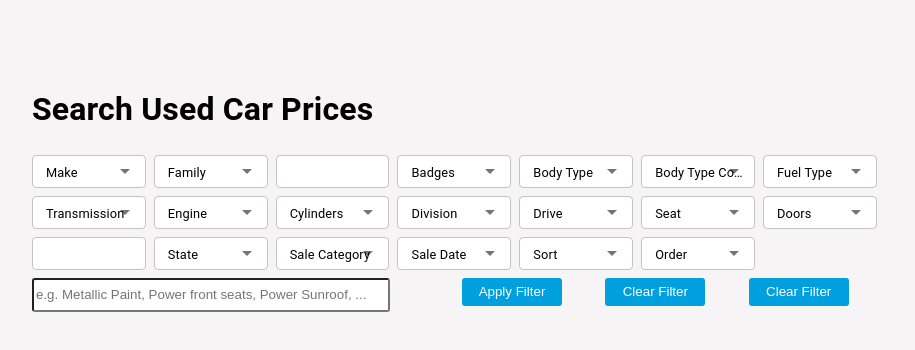
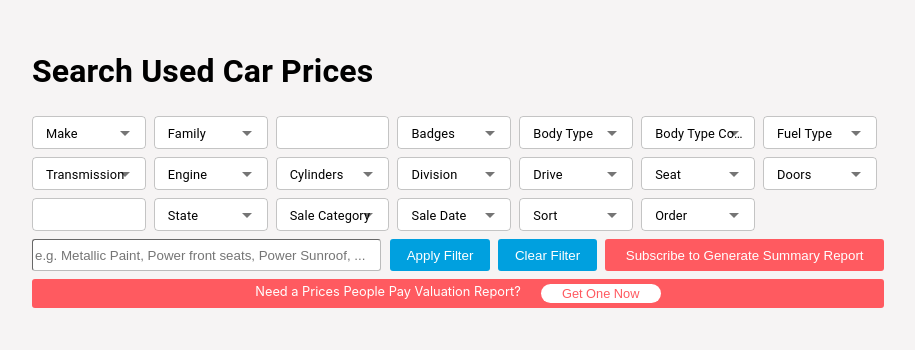
Before and after one commit to CTRL-C-AND-CTRL-V/2CloudPreInterview_ZhenGu, a React (Create React App) app in the folder React/car-search/: page / in a window 1280 px wide. Shown: the top 350 px of the page, without its empty margins (182-1097 px from the left). Built offline with nearby package versions, Linux system fonts and the light colour scheme; no server answers.

Commit message:
filter and clear filter

```diff
--- a/React/car-search/src/App.js
+++ b/React/car-search/src/App.js
@@ -189,12 +189,10 @@ function App(){
   }, [selectedMake, selectedFamily]);
 
   const handleYearChange = (event, newValue) => {
-    // newValue is an array with two elements: [min, max]
     setYear(newValue);
   };
 
   const handleodoChange = (event, newValue) => {
-    // newValue is an array with two elements: [min, max]
     setOdometer(newValue);
   };
 
@@ -203,8 +201,23 @@ function App(){
     const filterParams = {
       make: selectedMake,
       family: selectedFamily,
-      yearRange: [year[0], year[1]],
-      // ... any other fields you want to include
+      year_start: year[0],
+      year_end: year[1],
+      odometer_start: odometer[0],
+      odometer_end:odometer[1],
+      badges: badgesSelected,
+      bodyType: bodyTypeSelected,
+      bodyTypeConfig: bodyTypeConfigSelected,
+      fuelType:fuelTypeSelected,
+      transmission:transmissionSelected,
+      engine:engineSelected,
+      cylinders:cylindersSelected,
+      division:divisionSelected,
+      drive:driveSelected,
+      seat:seatSelected,
+      doors:doorsSelected,
+      state: stateSelected,
+      saleCategory:saleCategorySelected
     };
 
     // Construct query string
@@ -213,7 +226,7 @@ function App(){
       .map(([key, value]) => `${encodeURIComponent(key)}=${encodeURIComponent(value)}`)
       .join('&');
 
-    // Send request to your API
+    // Send request to API
     try {
       const response = await api.get(`/cars/filtered?${queryString}`);
       console.log('Filtered data:', response.data);
@@ -228,6 +241,21 @@ function App(){
     setSelectedFamily(null);
     setYear([]);
     setYearMinMax([]);
+    setBadgesSelected(null);
+    setBodyTypeSelected(null);
+    setBodyTypeConfigSelected(null);
+    setFuelTypeSelected(null);
+    setTransmissionSelected(null);
+    setEngineSelected(null);
+    setCylindersSelected(null);
+    setDivisionSelected(null);
+    setDriveSelected(null);
+    setSeatSelected(null);
+    setDoorsSelected(null);
+    setOdometer([]);
+    setOdometerMinMax([]);
+    setStateSelected(null);
+    setSaleCategorySelected(null);
   };
 
   const generateLable = (input) => {
@@ -240,7 +268,7 @@ function App(){
 
   return (
     <div className='background'>
-    <Container maxWidth="md" style={{marginTop:'5%'}}>
+    <Container maxWidth="md" style={{marginTop:'2%'}}>
       <Typography>
         <h1>Search Used Car Prices</h1>
       </Typography>
@@ -411,6 +439,7 @@ function App(){
         <Grid item md={1.7}>
           <Autocomplete
             options={doors}
+            getOptionLabel={(option) => option.toString()}
             loading={loading}
             disabled={!selectedMake}
             onChange={(event, newValue) => {
@@ -501,21 +530,28 @@ function App(){
               renderInput={(params) => <TextField {...params} label="Order" variant="outlined" />}
           />
         </Grid>
-        <Grid item md = {6}>
-          <input className='myinput' placeholder='e.g. Metallic Paint, Power front seats, Power Sunroof, ...'/>
+
+        <Grid item md = {5}>
+          <input className='myinput'  placeholder='e.g. Metallic Paint, Power front seats, Power Sunroof, ...'/>
         </Grid>
-        <Grid item md = {2}>
+        <Grid item md = {1.5}>
           <button className= 'mybtn'onClick={applyFilter}>Apply Filter</button>
         </Grid>
-        <Grid item md = {2}>
-        <button className= 'mybtn' onClick={clearFilter}>Clear Filter</button>
+        <Grid item md = {1.5}>
+          <button className= 'mybtn' onClick={clearFilter}>Clear Filter</button>
         </Grid>
-        <Grid item md = {2}>
-        <button className= 'mybtn' onClick={clearFilter}>Clear Filter</button>
+        <Grid item md = {4}>
+          <button className= 'mybtn2' onClick={clearFilter}>Subscribe to Generate Summary Report</button>
+        </Grid>
+        <Grid item md = {12}>
+          <div className='mytext'>
+            <div>Need a Prices People Pay Valuation Report?</div>
+            <button className='mybtn3'> Get One Now</button>
+          </div>
         </Grid>
         </ThemeProvider>
+
       </Grid>
-
 
     </Container>
     </div>
--- a/React/car-search/src/mycss.css
+++ b/React/car-search/src/mycss.css
@@ -18,14 +18,47 @@
   .myinput{
     height: 28px;
     border-radius: 3px;
-    width: 350px;
+    width: 98%;
+    border-color: #bbbbbb;
+    border-width: 1px;
   }
 
   .mybtn{
-    height: 28px;
+    height: 32px;
     border-radius: 3px;
-    width:100px;
     background-color: #00a0df;
     color: white;
     border: none;
+    width: 100%;
   }
+
+  .mybtn2{
+    height: 32px;
+    border-radius: 3px;
+    background-color: #ff5a60;
+    color: white;
+    border: none;
+    width:100%;
+  }
+
+  .mytext{
+    display: flex;
+    background-color: #ff5a60;
+    color: white;
+    text-align: center;
+    justify-content: center;
+    padding:5px;
+    font-size: 0.8rem;
+    border-radius: 3px;
+  }
+
+  .mybtn3{
+    border: none;
+    border-radius: 50px;
+    font-size: 0.8rem;
+    background-color: white;
+    color: #ff5a60;
+    padding: 2px;
+    width: 120px;
+    margin-left: 20px;
+  }
```
Also changed, not shown: 1 other file (tests, documents, lock files or other folders).
